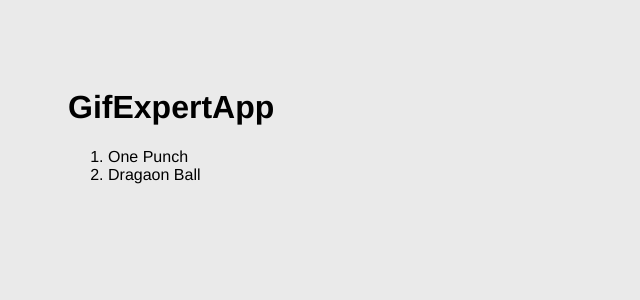
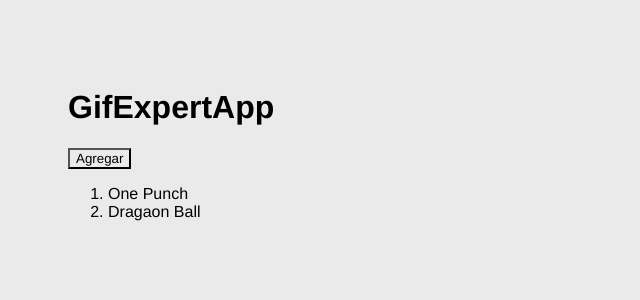
Before and after one commit to mcmmiguel/GifExpert-ReactFH, a React (Vite) app: page / in a window 1280 px wide. Shown: the top 300 px of the page, without its empty margins (0-640 px from the left). Built offline with nearby package versions, Linux system fonts and the light colour scheme.

Commit message:
onAddCategory implementado

```diff
--- a/src/GifExpertApp.jsx
+++ b/src/GifExpertApp.jsx
@@ -3,6 +3,10 @@ import { useState } from "react";
 const GifExpertApp = () => {
 
     const [categories, setCategories] = useState(['One Punch', 'Dragaon Ball']);
+
+    const onAddCategory = () => {
+        setCategories(['Halo', ...categories]);
+    };
 
     return (
         <>
@@ -13,6 +17,8 @@ const GifExpertApp = () => {
 
 
             {/* Listado de GIF */}
+            <button onClick={onAddCategory}>Agregar</button>
+
             <ol>
                 {
 
```
